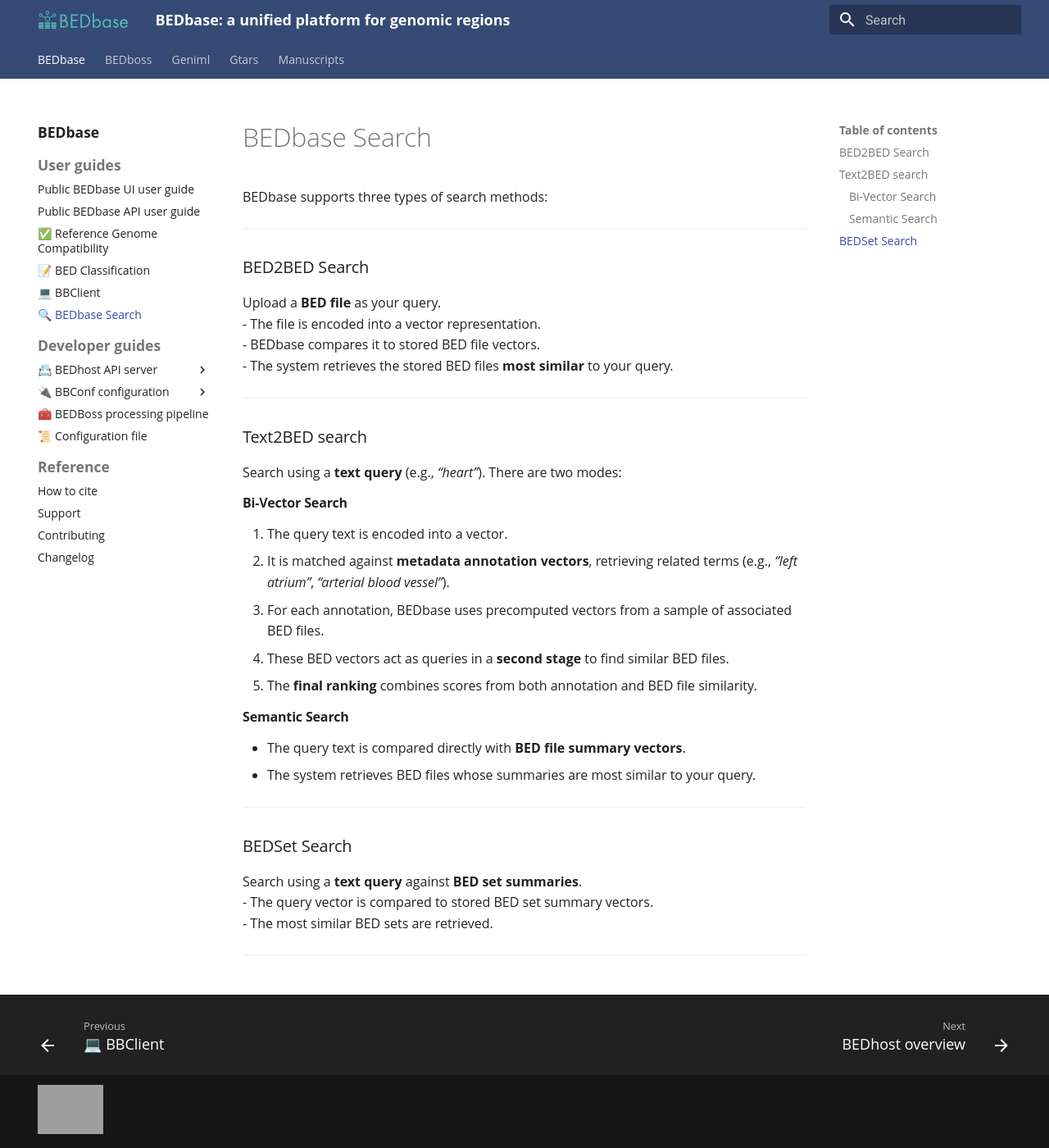
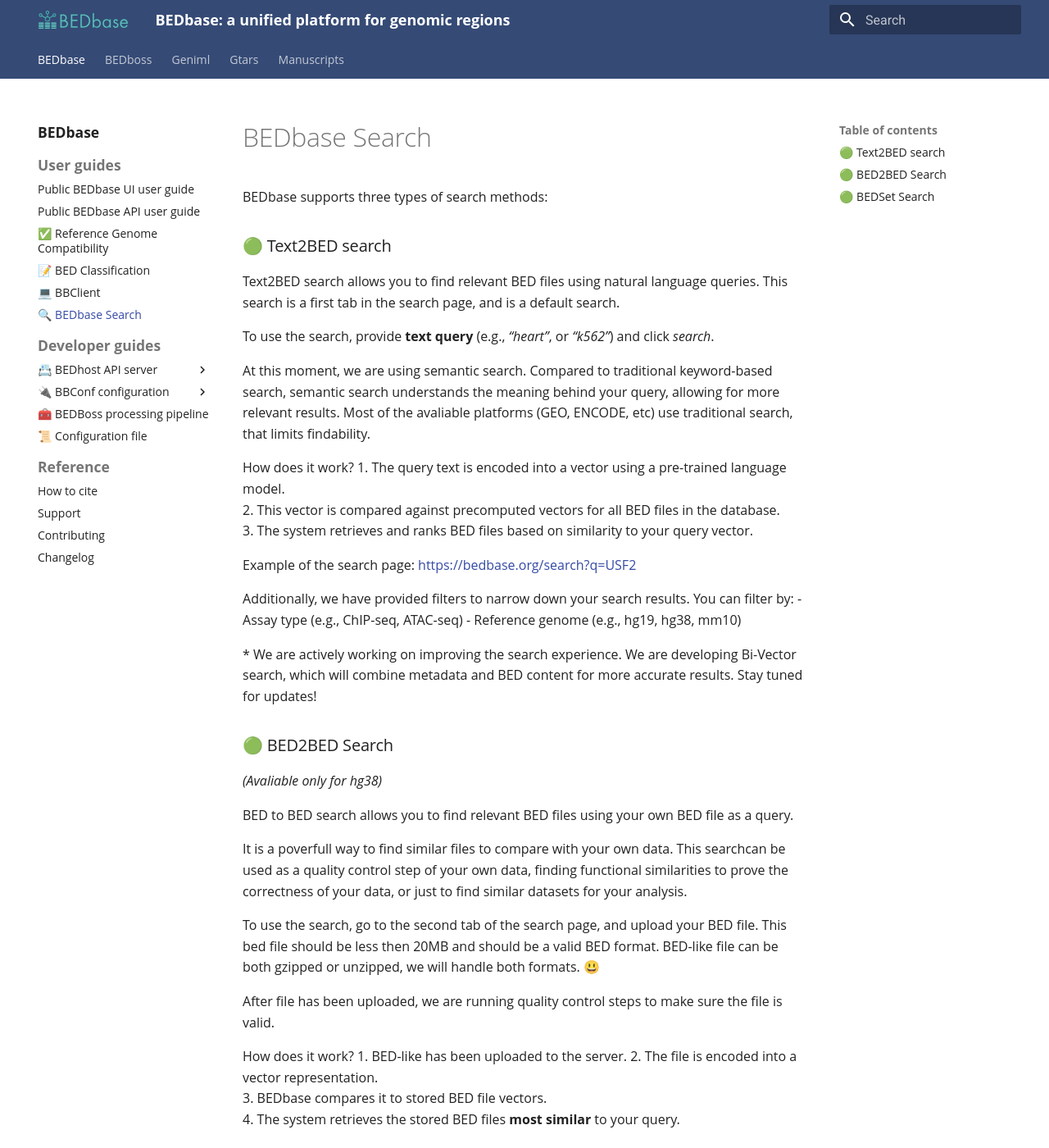
Before and after one commit to databio/bedbase, an MkDocs documentation site: the page built from docs/bedbase/user/bedbase-search.md, in a window 1280 px wide and 1400 px high. Shown: the whole window at 82% size. Built offline with MkDocs 1.6.1 and Material for MkDocs 9.7.7, drawn with Linux system fonts in a browser that asks for light colours; some of the changed text lies outside the part shown; grey boxes are pictures that could not be loaded.

Commit message:
Updated search docs

```diff
--- a/docs/bedbase/user/bedbase-search.md
+++ b/docs/bedbase/user/bedbase-search.md
@@ -1,22 +1,36 @@
 # BEDbase Search
+
+
 
 BEDbase supports three types of search methods:
 
+### 🟢 Text2BED search
 
----
+Text2BED search allows you to find relevant BED files using natural language queries.
+This search is a first tab in the search page, and is a default search.
 
-### BED2BED Search
+To use the search, provide **text query** (e.g., *“heart”*, or  *“k562”*) and click _search_.
 
-Upload a **BED file** as your query.
-- The file is encoded into a vector representation.
-- BEDbase compares it to stored BED file vectors.
-- The system retrieves the stored BED files **most similar** to your query.
+At this moment, we are using semantic search. Compared to traditional keyword-based search, semantic search understands the meaning behind your query, allowing for more relevant results.
+Most of the avaliable platforms (GEO, ENCODE, etc) use traditional search, that limits findability.
 
----
+How does it work?
+1. The query text is encoded into a vector using a pre-trained language model.
+2. This vector is compared against precomputed vectors for all BED files in the database.
+3. The system retrieves and ranks BED files based on similarity to your query vector.
 
-### Text2BED search
+Example of the search page: [https://bedbase.org/search?q=USF2](https://bedbase.org/search?q=USF2)
 
-Search using a **text query** (e.g., *“heart”*). There are two modes:
+Additionally, we have provided filters to narrow down your search results. You can filter by:
+- Assay type (e.g., ChIP-seq, ATAC-seq)
+- Reference genome (e.g., hg19, hg38, mm10)
+
+
+<!--
+#### Semantic Search
+- The query text is compared directly with **BED file summary vectors**.
+- The system retrieves BED files whose summaries are most similar to your query.
+
 
 #### Bi-Vector Search
 1. The query text is encoded into a vector.
@@ -24,17 +38,40 @@
 3. For each annotation, BEDbase uses precomputed vectors from a sample of associated BED files.
 4. These BED vectors act as queries in a **second stage** to find similar BED files.
 5. The **final ranking** combines scores from both annotation and BED file similarity.
+---
+-->
 
-#### Semantic Search
-- The query text is compared directly with **BED file summary vectors**.
-- The system retrieves BED files whose summaries are most similar to your query.
+\* We are actively working on improving the search experience. We are developing Bi-Vector search,
+which will combine metadata and BED content for more accurate results. Stay tuned for updates!
+
+### 🟢 BED2BED Search
+_(Avaliable only for hg38)_
+
+BED to BED search allows you to find relevant BED files using your own BED file as a query.
+
+It is a poverfull way to find similar files to compare with your own data. This searchcan be used as a quality control step
+of your own data, finding functional similarities to prove the correctness of your data,
+or just to find similar datasets for your analysis.
+
+To use the search, go to the second tab of the search page, and
+upload your BED file. This bed file should be less then 20MB and should be a valid BED format.
+BED-like file can be both gzipped or unzipped, we will handle both formats. 😃
+
+After file has been uploaded, we are running quality control steps to make sure the file is valid.
+
+How does it work?
+1. BED-like has been uploaded to the server.
+2. The file is encoded into a vector representation.
+3. BEDbase compares it to stored BED file vectors.
+4. The system retrieves the stored BED files **most similar** to your query.
 
 ---
 
-### BEDSet Search
+### 🟢 BEDSet Search
 
-Search using a **text query** against **BED set summaries**.
-- The query vector is compared to stored BED set summary vectors.
-- The most similar BED sets are retrieved.
+Third type of search is BEDset search.
+This search is a  string matching search. It is looking for exact matches of BEDset names, descriptions, and summaries.
+BEDset search is in the third tab of the search page.
+In the future, we will add semantic search for BEDsets.
 
 ---
```
